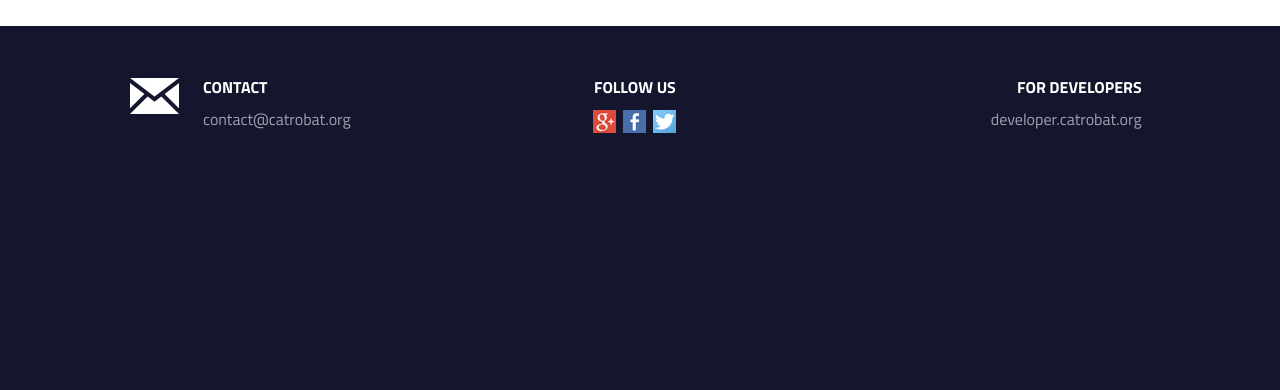
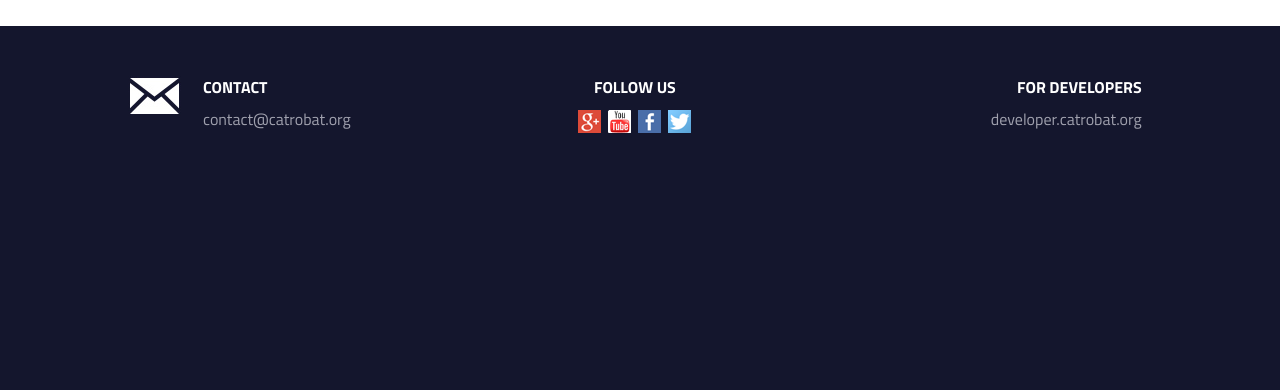
Before and after one commit to Catrobat/ended2020-Old_www.catrobat.org, a PHP site: page / in a window 1280 px wide. Shown: the part 6082-6472 px from the top of the page. Run offline with PHP 8.4, Linux system fonts and the light colour scheme; some libraries are stand-ins or nearby versions.

Commit message:
Link to our youtube feed

```diff
--- a/index.html
+++ b/index.html
@@ -305,6 +305,7 @@
         <div>FOLLOW US</div>
         <div id="community">
           <a href="http://catrob.at/plus" target="_blank"><img src="images/googleplus.jpg"></a>&nbsp;
+	<a href="http://catrob.at/youtube" target="_blank"><img src="images/youtube.png"></a>&nbsp;
           <a href="http://catrob.at/fb" target="_blank"><img src="images/facebook.png"></a>&nbsp;
           <a href="http://catrob.at/pctwitter" target="_blank"><img src="images/twitter.png"></a>
         </div>
--- a/style.css
+++ b/style.css
@@ -296,9 +296,9 @@ img {
 
 #community {
   position:relative;
-  width:110px;
+  width:150px;
   left:50%;
-  margin-left:-55px;
+  margin-left:-75px;
 }
 
 #community a :nth-child(1) {
```
Also changed, not shown: images/youtube.png (added).
